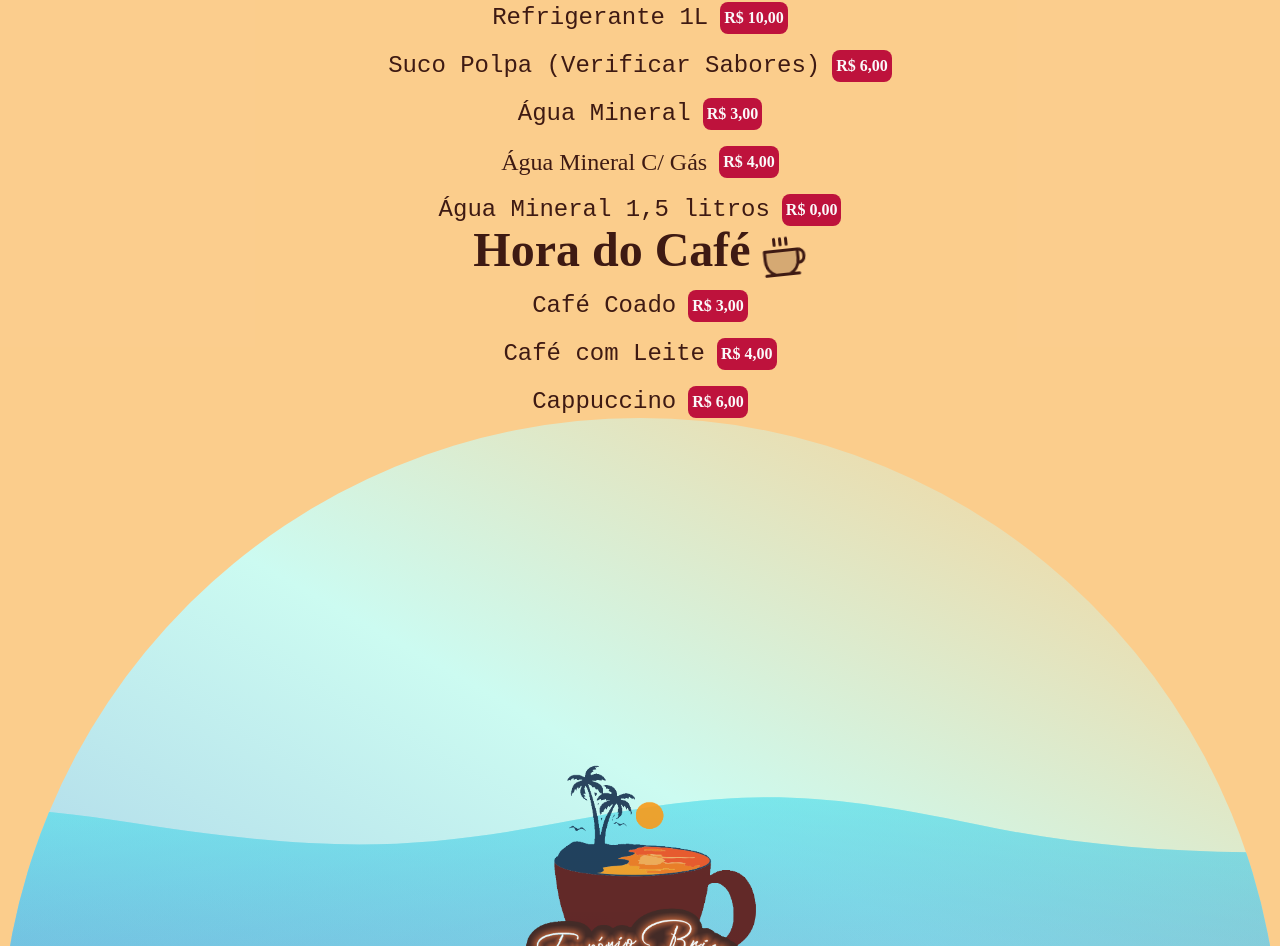
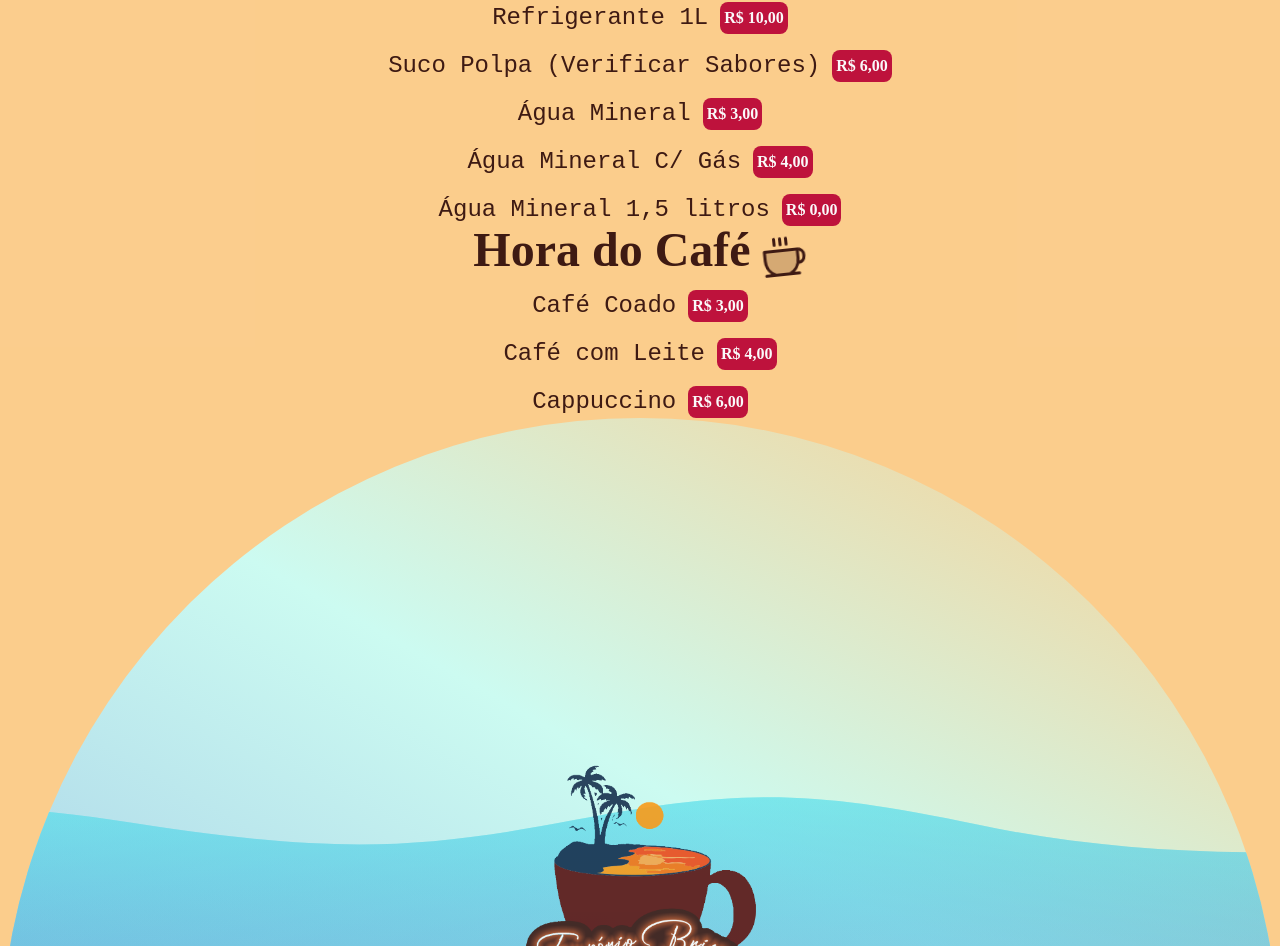
Before and after one commit to sauba/spa-comedoria-emporio-brisa, a Next.js app: page / in a window 1280 px wide. Shown: the part 1686-2632 px from the top of the page. Built offline with nearby package versions, Linux system fonts and the light colour scheme.

Commit message:
Atualizar o index.tsx

```diff
--- a/src/components/CardapioBebibasGeladas/index.tsx
+++ b/src/components/CardapioBebibasGeladas/index.tsx
@@ -44,7 +44,7 @@ export default function CardapioBebidasGeladas() {
         </span>
 
         <span className={`w-full flex text-center justify-center items-center gap-3`}>
-          <span className={`text-2xl fomt-pt-mono`}>Água Mineral C/ Gás</span>
+          <span className={`text-2xl font-pt-mono`}>Água Mineral C/ Gás</span>
           <span className={`p-1 bg-rose-700 rounded-lg text-zinc-50 font-bold`}>R$ 4,00</span>
         </span>
 
```
